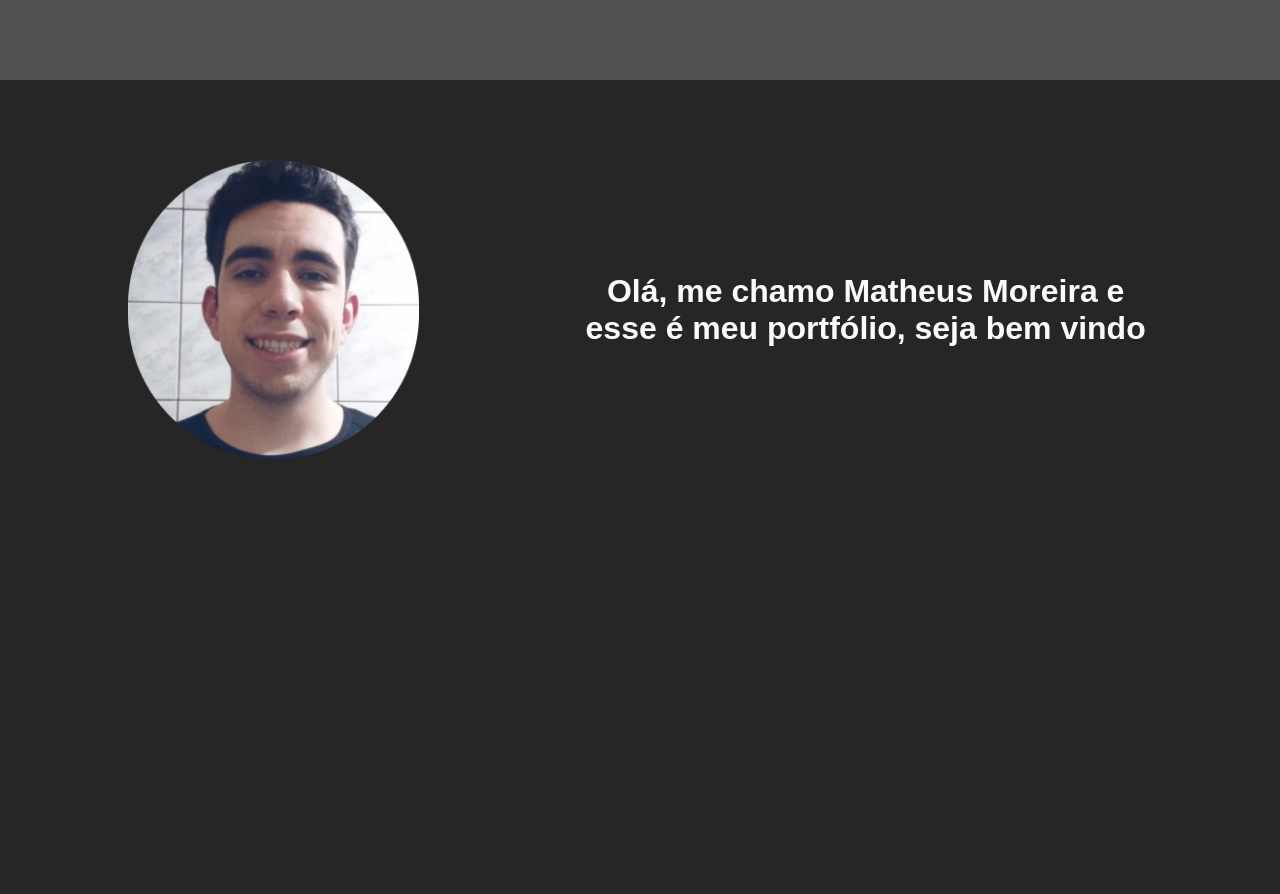
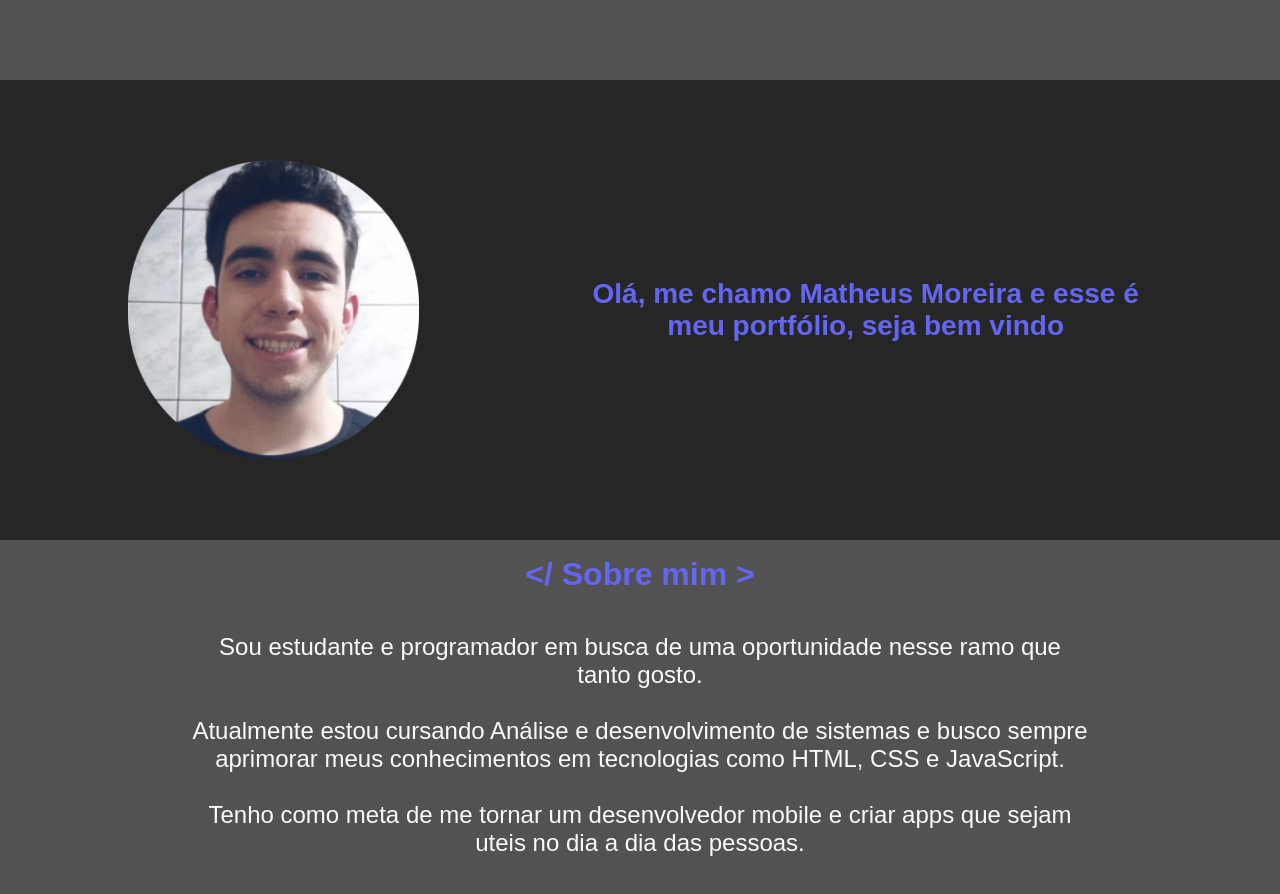
Before and after one commit to MoreiraMatheus/Portfolio, a React (Create React App) app in the folder portfolio/: page / in a window 1280 px wide. Shown: the top 894 px of the page. Before the commit the page ends 800 px from the top, so only its background shows below. Built offline with nearby package versions, Linux system fonts and the light colour scheme.

Commit message:
AboutMe criado

```diff
--- a/portfolio/src/App.tsx
+++ b/portfolio/src/App.tsx
@@ -5,6 +5,7 @@ import { darkTheme } from "./Styles/Themes/Dark";
 
 import { Title } from './Components/Title/Styles'
 import {Intro} from './Components/Intro/Index'
+import {AboutMe} from './Components/AboutMe/index'
 
 function App() {
   return (
@@ -15,6 +16,8 @@ function App() {
 
         <Intro/>
 
+        <AboutMe/>
+
       </ThemeProvider>
     </>
   );
--- /dev/null
+++ b/portfolio/src/Components/AboutMe/Styles.ts
@@ -0,0 +1,16 @@
+import styled from "styled-components";
+
+export const Wrapper = styled.div`
+  background-color: ${({theme}) => theme.colors.backgroundSection};
+    text-align: center;
+    padding-bottom: 54px;
+
+    > div{
+      font-size: 24px;
+
+      p{
+        width: 70%;
+        margin: 0 auto;
+      }
+    }
+`
--- /dev/null
+++ b/portfolio/src/Components/AboutMe/index.tsx
@@ -0,0 +1,21 @@
+import { Title } from '../Title/Styles'
+import { Wrapper } from './Styles'
+
+export function AboutMe(){
+  return(
+    <Wrapper>
+      <Title>Sobre mim</Title>
+          <div>
+            <p>
+              Sou estudante e programador em busca de uma oportunidade nesse ramo que tanto gosto.
+            </p><br/>
+            <p>
+              Atualmente estou cursando Análise e desenvolvimento de sistemas e busco sempre aprimorar meus conhecimentos em tecnologias como HTML, CSS e JavaScript.
+            </p><br/>
+            <p>
+              Tenho como meta de me tornar um desenvolvedor mobile e criar apps que sejam uteis no dia a dia das pessoas.
+            </p>
+          </div>
+    </Wrapper>
+  )
+}
--- a/portfolio/src/Components/Intro/Styles.ts
+++ b/portfolio/src/Components/Intro/Styles.ts
@@ -14,5 +14,7 @@ export const Wrapper = styled.div`
   h1{
     margin-left: 160px;
     text-align: center;
+    font-size: 28px;
+    color: ${({theme}) => theme.colors.title};
   }
 `
--- a/portfolio/src/Components/Title/Styles.ts
+++ b/portfolio/src/Components/Title/Styles.ts
@@ -2,6 +2,9 @@ import styled from "styled-components";
 
 export const Title = styled.h2`
   color: ${({theme})=>theme.colors.title};
+  font-size: 32px;
+  padding: 16px 0 40px 0;
+
 
   ::before{
     content: '</ ';
--- a/portfolio/src/Styles/GlobalStyle.ts
+++ b/portfolio/src/Styles/GlobalStyle.ts
@@ -10,6 +10,7 @@ const GlobalStyle = createGlobalStyle`
   }
 
   body{
+    width: 100vw;
     background-color: ${({theme}) => theme.colors.background};
   }
 
@@ -17,7 +18,6 @@ const GlobalStyle = createGlobalStyle`
     background-color: ${({theme}) => theme.colors.backgroundSection};
     width: 100vw;
     height: 80px;
-
   }
 `
 
```
